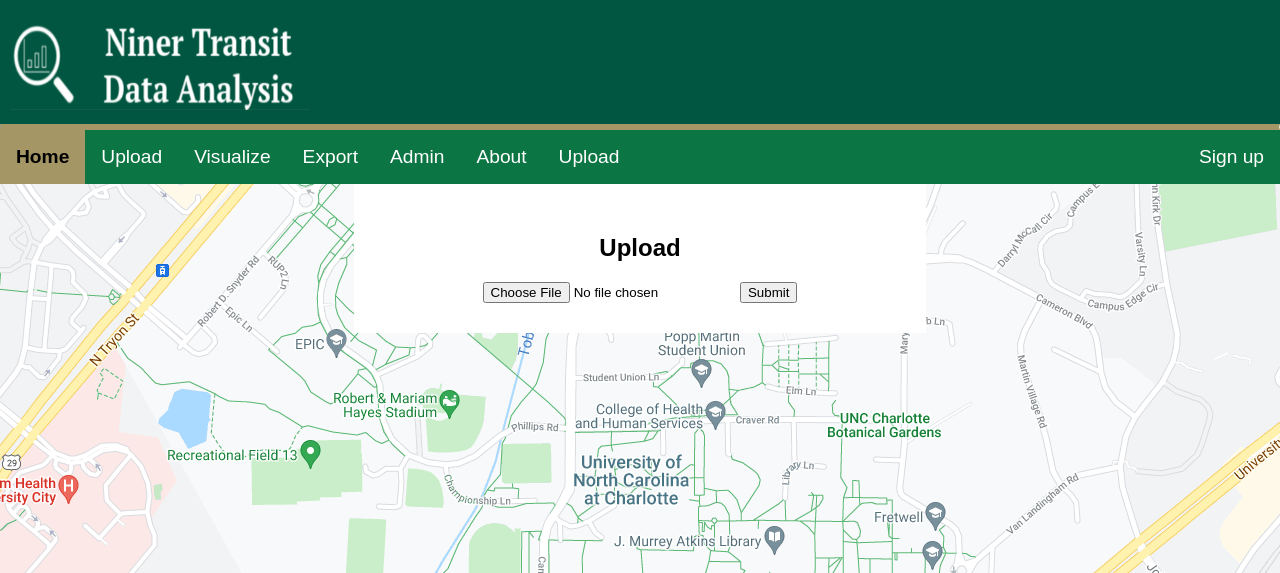
After one commit to ChaseMoeller/ninerTransitDataAnalysis, a Flask app: page /upload in a window 1280 px wide. The commit adds this page. Shown: the top 573 px of the page. Run offline with Flask 2, Linux system fonts and the light colour scheme.

Commit message:
Added Data Upload

```diff
--- a/appCode/application.py
+++ b/appCode/application.py
@@ -1,6 +1,8 @@
 import scripts.users
 import os
 import bcrypt
+import pandas as pd
+from werkzeug.utils import secure_filename
 
 from flask import Flask
 from flask import render_template
@@ -74,5 +76,20 @@
         session.clear()
     return redirect(url_for('home'))
 
+@app.route('/upload', methods=['GET', 'POST'])
+def upload():
+    if not session.get('LoggedIn'):
+        return render_template("upload.html", loggedIn = False)
+    else:
+        return render_template("upload.html", loggedIn = True, name = session['Name'])
+
+@app.route('/uploader', methods=['GET', 'POST'])
+def uploader():
+    if request.method == 'POST':
+        file = request.files['file']
+        file.save(secure_filename(file.filename))
+        data = pd.read_excel(file)
+        return render_template('data.html', data=data.to_html())
+
 app.run(host=os.getenv('IP', '127.0.0.1'), port=int(os.getenv('PORT', 5000)), debug=True)
 #new stuff
--- a/appCode/templates/base.html
+++ b/appCode/templates/base.html
@@ -31,6 +31,7 @@
                         <li><a href="{{ url_for('static', filename='base.html') }}">Export</a></li>
                         <li><a href="{{ url_for('static', filename='base.html') }}">Admin</a></li>
                         <li><a href="{{ url_for('about') }}"> About</a></li>
+                        <li><a href="{{ url_for('upload') }}"> Upload</a></li>
                     </ul>
                     <ul class="secondary-nav">
                         {% block loginstatus %}{% endblock %}
--- /dev/null
+++ b/appCode/templates/data.html
@@ -0,0 +1 @@
+{{ data | safe }}
--- /dev/null
+++ b/appCode/templates/upload.html
@@ -0,0 +1,25 @@
+{% extends 'base.html' %}
+{% block title %}
+<title>About Page</title>
+{% endblock %}
+{% block loginstatus %}
+    {% if loggedIn == True: %}
+<li><a href="{{ url_for('logout') }}">Logout</a><li class="username"> User: {{name}} </li></li>
+    {% else %}
+<li><a href="{{ url_for('signup') }}">Sign up</a></li>
+    {% endif %}
+{% endblock %}
+{% block content %}
+
+<section class="login-section">
+    <div class="container">
+        <div class="formwrapper">
+            <h2 class="title">Upload</h2>
+            <form action="uploader" method="POST" enctype="multipart/form-data">
+                <input type="file" name="file" />
+                <input type="submit" name="" value="Submit">
+            </form>
+        </div>
+    </div>
+</section>
+{% endblock %}
```
Also changed, not shown: appCode/templates/sortDemo.html (added), 1 other file.
